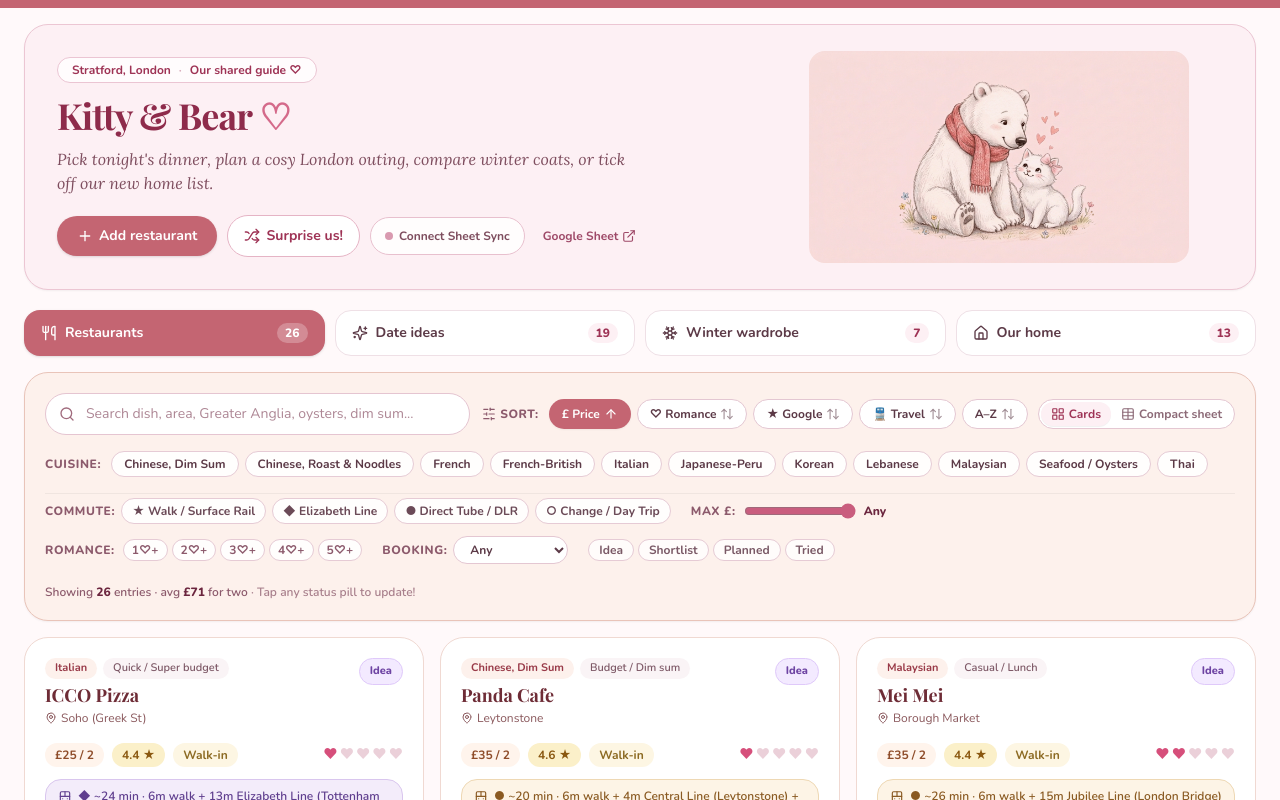
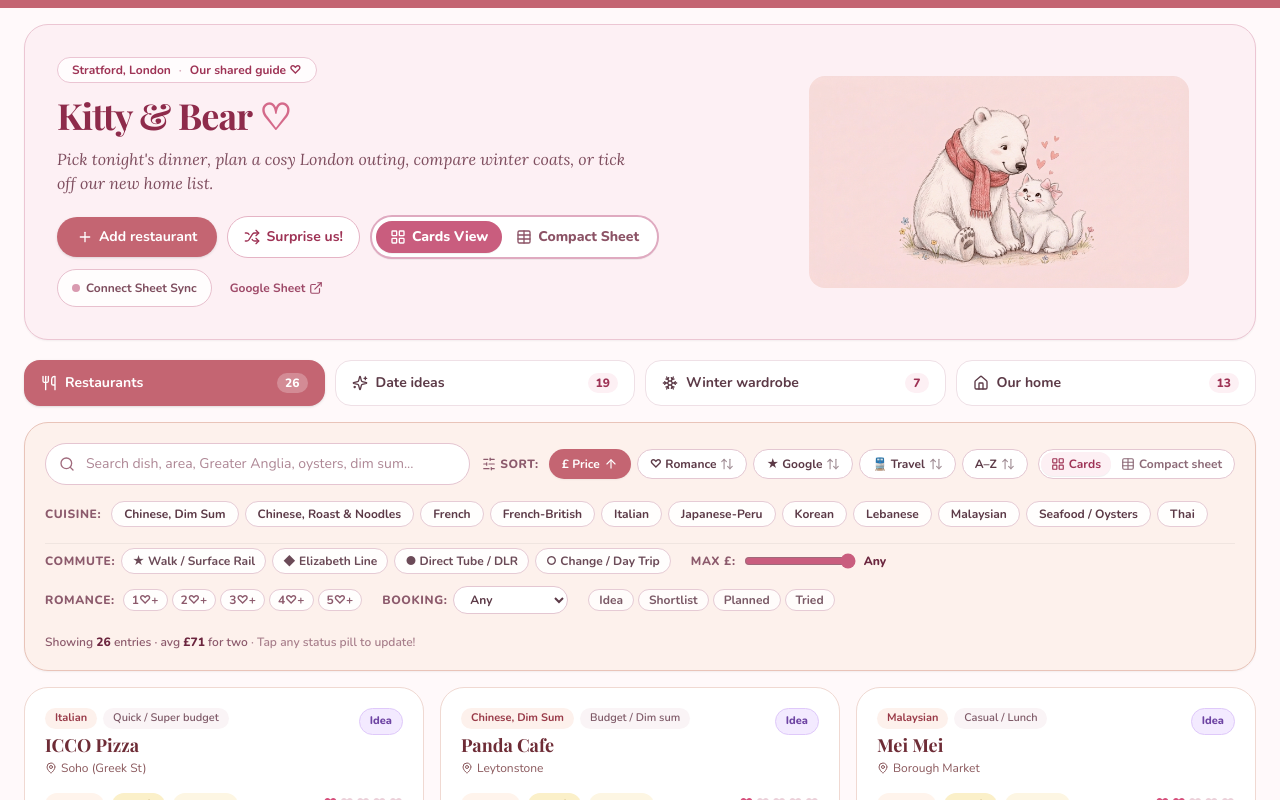
Before and after one commit to franekmat/kitty-and-bear, a React (Vite) app: page / in a window 1280 px wide. Shown: the top 800 px of the page. Built offline with nearby package versions, Linux system fonts and the light colour scheme; a web font is replaced by a local one.

Commit message:
Make Cards View / Compact Sheet toggle prominent in header

```diff
--- a/src/App.tsx
+++ b/src/App.tsx
@@ -600,6 +600,26 @@ export default function App() {
               </div>
             </div>
             <div className="flex flex-wrap items-center gap-2">
+              <div className="inline-flex rounded-full bg-white border-2 border-[#DFAAC0] p-0.5 text-xs font-extrabold shadow-2xs">
+                <button
+                  onClick={() => setViewMode('cards')}
+                  className={`inline-flex items-center gap-1 rounded-full px-3 py-1 transition cursor-pointer ${
+                    !isCompact ? 'bg-[#C95D7E] text-white shadow-2xs' : 'text-[#8C5366] hover:text-[#6B253E]'
+                  }`}
+                >
+                  <LayoutGrid className="w-3.5 h-3.5" />
+                  <span>Cards View</span>
+                </button>
+                <button
+                  onClick={() => setViewMode('table')}
+                  className={`inline-flex items-center gap-1 rounded-full px-3 py-1 transition cursor-pointer ${
+                    isCompact ? 'bg-[#C95D7E] text-white shadow-2xs' : 'text-[#8C5366] hover:text-[#6B253E]'
+                  }`}
+                >
+                  <TableIcon className="w-3.5 h-3.5" />
+                  <span>Compact Sheet</span>
+                </button>
+              </div>
               <button
                 onClick={() => setShowAdd(true)}
                 className="inline-flex items-center gap-1 rounded-full px-3.5 py-1.5 text-xs font-bold text-white shadow-2xs transition cursor-pointer"
@@ -668,6 +688,27 @@ export default function App() {
                     Surprise us!
                   </button>
                 )}
+
+                <div className="inline-flex rounded-full bg-white border-2 border-[#DFAAC0] p-1 text-xs sm:text-sm font-extrabold shadow-2xs">
+                  <button
+                    onClick={() => setViewMode('cards')}
+                    className={`inline-flex items-center gap-1.5 rounded-full px-3.5 py-1.5 transition cursor-pointer ${
+                      !isCompact ? 'bg-[#C95D7E] text-white shadow-2xs' : 'text-[#8C5366] hover:text-[#6B253E]'
+                    }`}
+                  >
+                    <LayoutGrid className="w-4 h-4" />
+                    <span>Cards View</span>
+                  </button>
+                  <button
+                    onClick={() => setViewMode('table')}
+                    className={`inline-flex items-center gap-1.5 rounded-full px-3.5 py-1.5 transition cursor-pointer ${
+                      isCompact ? 'bg-[#C95D7E] text-white shadow-2xs' : 'text-[#8C5366] hover:text-[#6B253E]'
+                    }`}
+                  >
+                    <TableIcon className="w-4 h-4" />
+                    <span>Compact Sheet</span>
+                  </button>
+                </div>
 
                 <button
                   onClick={() => setShowSync(true)}
```
